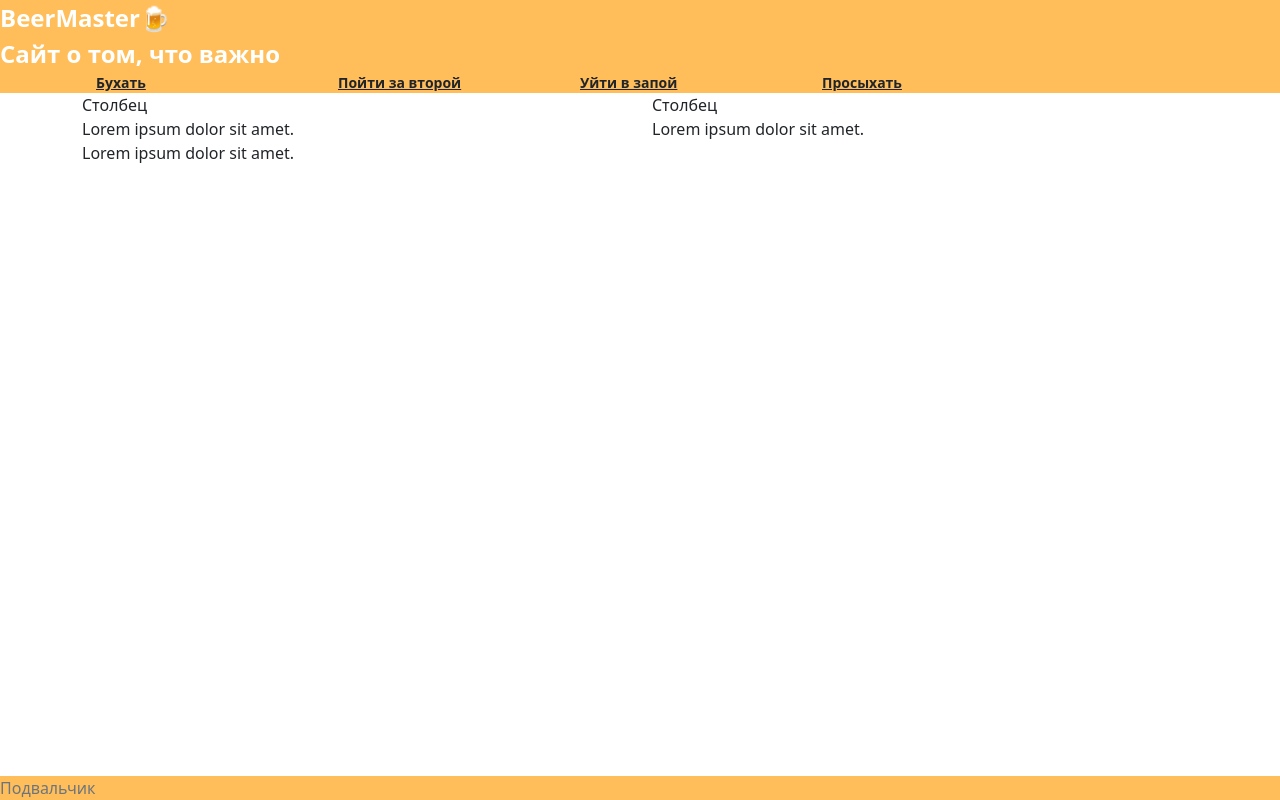
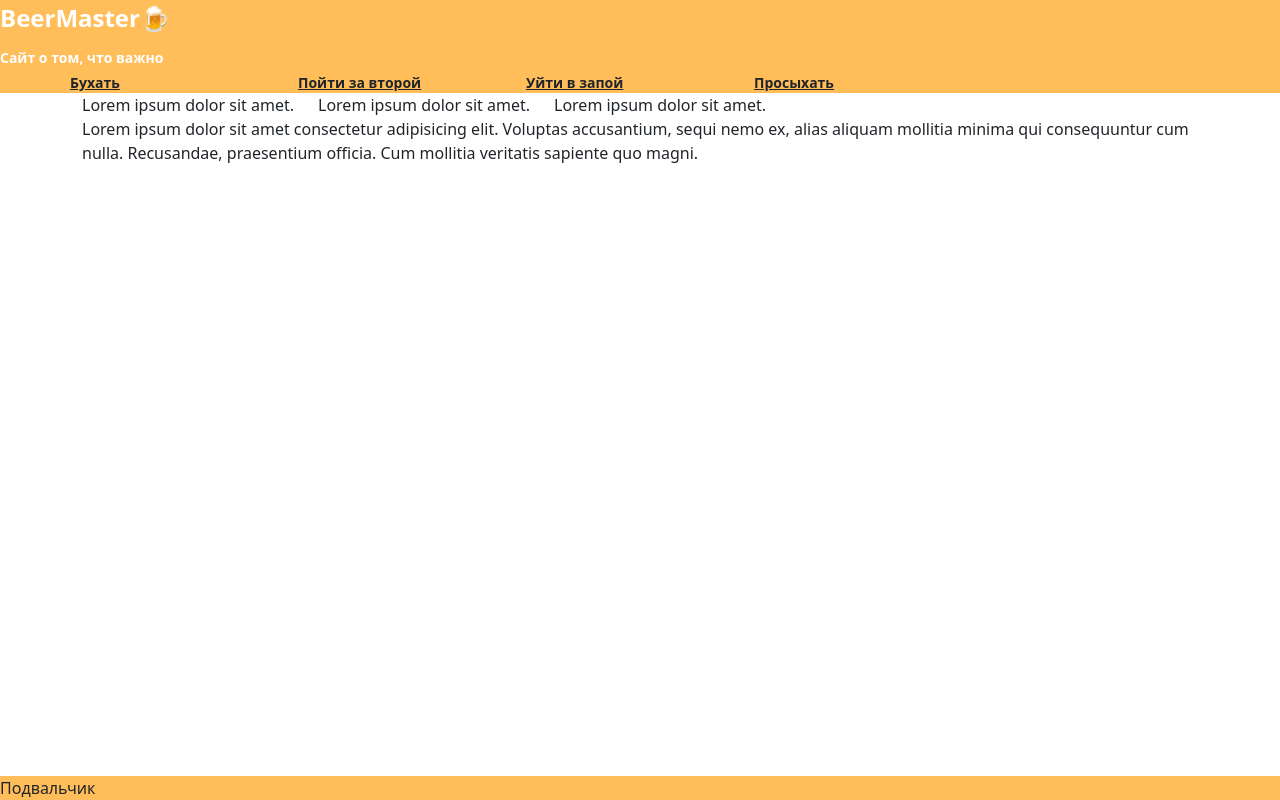
Before and after one commit to KyalaMun/BeerMaster, a plain HTML site: page index.html in a window 1280 px wide. Drawn offline with Linux system fonts and the light colour scheme.

Commit message:
Что я вообще сделал?

```diff
--- a/css/style.css
+++ b/css/style.css
@@ -16,23 +16,23 @@ header {
 
 }
 
-.header-name{
-    white-space: nowrap;
-    display: inline-block;
+main{
+
+
 }
 
 .header-link {
     font-size: 14px;
-    margin-left: 1,5px;
-    margin-left: 1em;
+    padding: 0%;
 }
 
-.header-tagline{
-    display: block;
+#header-tagline{
+    display: inline-block;
     font-size: 14px;
+
 }
 
-.footer {
+footer {
     background-color: var(--beer-color1);
     width: 100%;
     position: fixed;
--- a/index.html
+++ b/index.html
@@ -15,33 +15,28 @@
         <div id="header-tagline">Сайт о том, что важно</div>
         <div class="container header-links">
             <div class="row row-cols-1 row-cols-sm-5">
-                <a class="header-link link-dark">Бухать </a>
-                <a class="header-link link-dark">Пойти за второй</a>
-                <a class="header-link link-dark">Уйти в запой</a>
-                <a class="header-link link-dark">Просыхать</a>
+                <a class="col header-link link-dark">Бухать </a>
+                <a class="col header-link link-dark">Пойти за второй</a>
+                <a class="col header-link link-dark">Уйти в запой</a>
+                <a class="col header-link link-dark">Просыхать</a>
             </div>
         </div>
     </header>
-    <div id="content">
+
+    <main>
         <div class="container">
-            <div class="row row-cols-2">
-                <div class="col">Столбец</div>
-                <div class="col">Столбец</div>
-            </div>
-        </div>
-
-        <div class="container">
-            <div class="row row-cols-2">
+            <div class="row row-cols-auto">
                 <div class="col lorem">Lorem ipsum dolor sit amet.</div>
                 <div class="col lorem">Lorem ipsum dolor sit amet.</div>
                 <div class="col lorem">Lorem ipsum dolor sit amet.</div>
+                <div class="col lorem">Lorem ipsum dolor sit amet consectetur adipisicing elit. Voluptas accusantium, sequi nemo ex, alias aliquam mollitia minima qui consequuntur cum nulla. Recusandae, praesentium officia. Cum mollitia veritatis sapiente quo magni.</div>
             </div>
         </div>
-    </div>
+    </main>
 
-    <div class="footer text-muted">
+    <footer>
         Подвальчик
-    </div>
+    </footer>
 
 
     <script src="js/bootstrap.bundle.min.js"></script>
```
